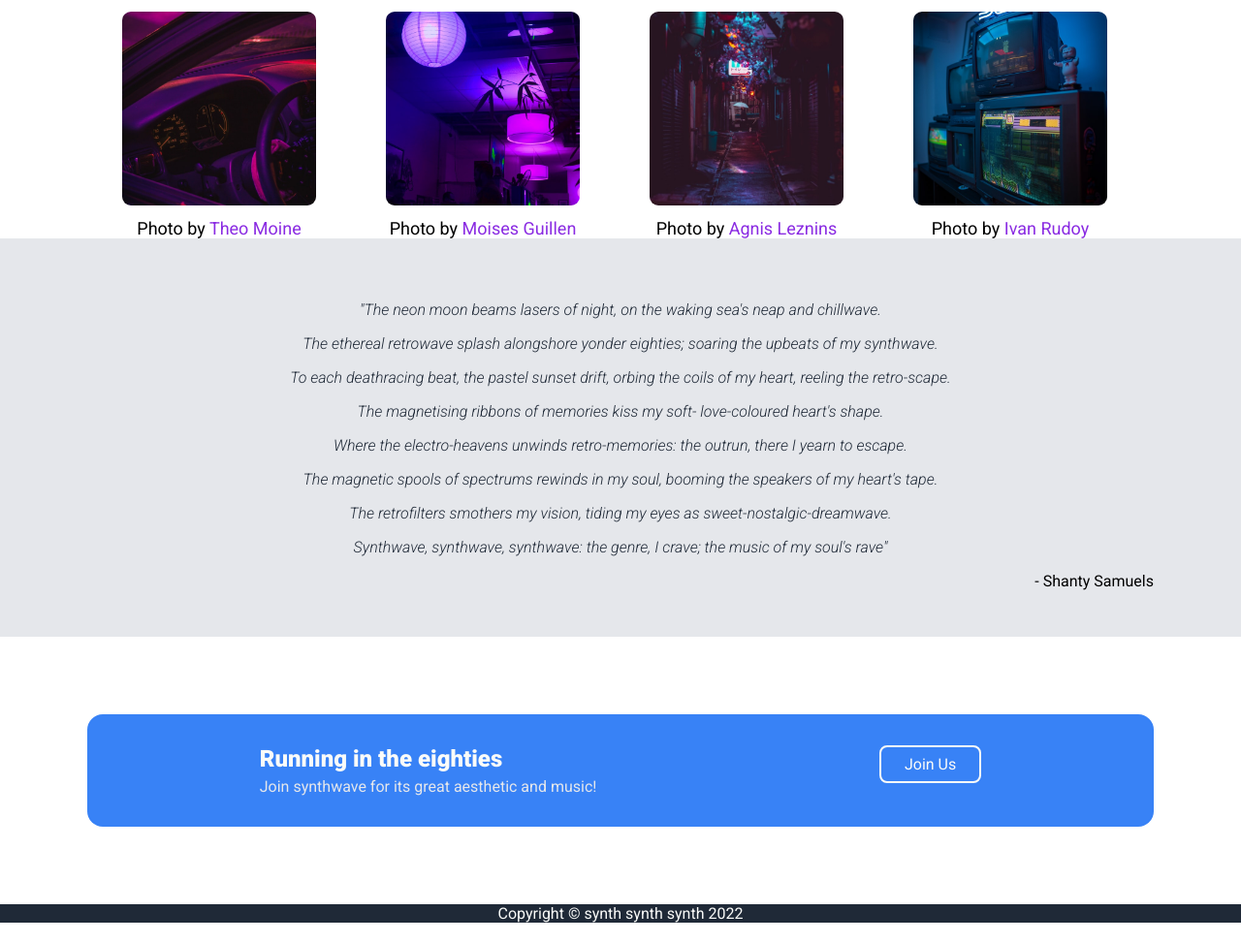
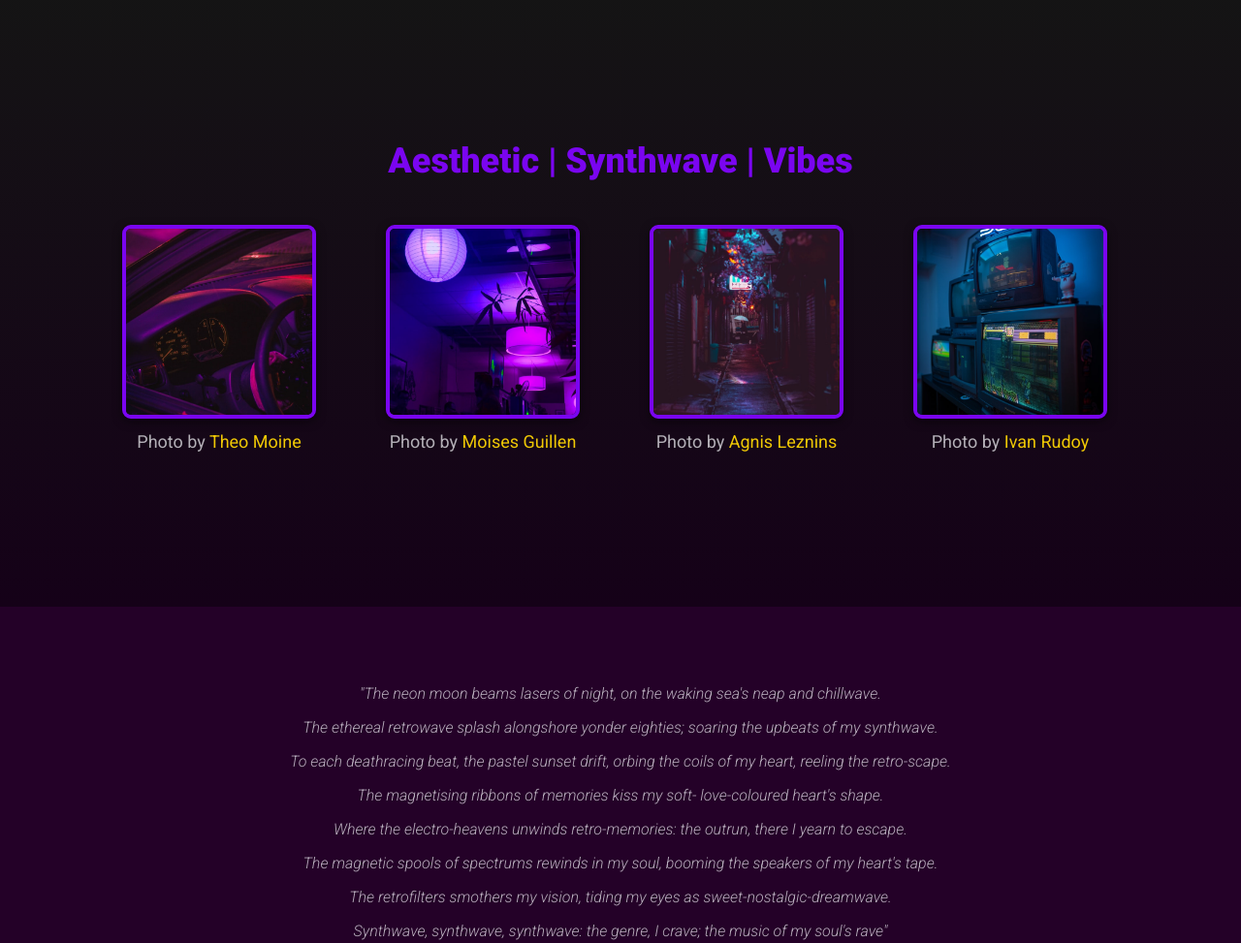
Before and after one commit to Elvis-LR/PROJECT-LANDING-PAGE_top, a plain HTML site: page index.html in a window 1280 px wide. Shown: the part 746-1719 px from the top of the page at 97% size. Before the commit the page ends 1698 px from the top, so only its background shows below. Drawn offline with Linux system fonts and the light colour scheme.

Commit message:
add retro styles

```diff
--- a/index.html
+++ b/index.html
@@ -22,9 +22,9 @@
           <div class="logo">Synthwave</div>
           <div class="nav-links">
             <ul>
-              <li>Tech</li>
-              <li>Geek Trip</li>
-              <li>The 80s</li>
+              <li><a href="#">Tech</a></li>
+              <li><a href="#">Geek Trip</a></li>
+              <li><a href="#">The 80s</a></li>
             </ul>
           </div>
         </nav>
--- a/styles/styles.css
+++ b/styles/styles.css
@@ -57,8 +57,9 @@ body {
 
 header,
 footer {
-  background-color: hsl(215, 28%, 17%);
-  color: hsl(90, 17%, 98%);
+  /* background-color: hsl(294, 95%, 8%); */
+  background: linear-gradient(hsl(0, 0%, 12%), hsl(294, 95%, 8%));
+  color: hsl(344, 96%, 48%);
   display: flex;
   justify-content: center;
 }
@@ -68,7 +69,7 @@ footer {
 .main {
   display: flex;
   gap: 3em;
-  margin: 5em 0em;
+  margin: 8em 0em;
   align-items: center;
 }
 
@@ -90,8 +91,13 @@ ul {
 }
 li {
   margin-left: 2em;
-  color: hsl(228, 11%, 91%);
+  color: hsl(50, 96%, 48%);
   font-size: 18px;
+}
+li:hover{
+    padding-bottom: 5px;
+    border-bottom: 1px solid hsl(50, 96%, 48%);
+    transition: ease-in-out;
 }
 
 /* HERO */
@@ -101,7 +107,7 @@ h1 {
   margin: 8px 0px;
 }
 header p {
-  color: hsl(228, 11%, 91%);
+  color: hsl(220, 33%, 98%, 0.7);
   font-size: 18px;
 }
 .main-img {
@@ -109,25 +115,28 @@ header p {
 }
 .main-img img {
   border-radius: 1em;
+  box-shadow: 0px 12px 15px 0px rgba(0, 0, 0, 0.5);
 }
 header button {
   padding: 10px;
-  background-color: hsl(217, 91%, 59%);
+  background-color: hsl(50, 96%, 48%);
   border-radius: 0.5em;
-  margin: 8px 0px;
+  margin: 2em 0px;
 }
 
 /* section info */
 .info {
   display: flex;
   justify-content: center;
+  padding: 10em 0em;
+  background: linear-gradient(hsl(0, 0%, 8%), rgb(21, 1, 24));
 }
 h2 {
   font-size: 36px;
   font-weight: 900;
-  color: hsl(215, 28%, 17%);
+  color: hsl(270, 96%, 48%);
   text-align: center;
-  margin: 1em 0em;
+  margin-bottom: 1em;
 }
 .info-img {
   display: flex;
@@ -135,9 +144,10 @@ h2 {
 .card {
   text-align: center;
   font-size: 18px;
+  color: hsl(220, 33%, 98%, 0.7);
 }
 .card a {
-  color: blueviolet;
+  color: hsl(50, 96%, 48%);
 }
 .card img {
   width: 200px;
@@ -145,12 +155,14 @@ h2 {
   object-fit: cover;
   border-radius: 0.5em;
   margin: 0.5em 2em;
+  box-shadow: 0px 3px 10px 0px rgba(0, 0, 0, 0.5);
+  border: 4px solid hsl(270, 96%, 48%);
 }
 
 /* QUOTE SECTION */
 
 .quote {
-  background-color: hsl(220, 13%, 91%);
+  background-color: hsl(294, 95%, 8%);
   display: flex;
   justify-content: center;
 }
@@ -158,16 +170,19 @@ h2 {
   font-size: 16px;
   font-weight: 300;
   font-style: italic;
-  padding: 4em 3em 0em 3em;
+  padding: 5em 3em 0em 3em;
   color: hsl(215, 28%, 17%);
   text-align: center;
 }
 .phrase p {
   margin-bottom: 1em;
+  color: hsl(220, 33%, 98%, 0.7);
 }
 .author {
   text-align: end;
-  padding-bottom: 3em;
+  padding-bottom: 5em;
+  margin-right: 12em;
+  color: hsl(344, 96%, 48%);
 }
 
 /* SECTION SIGNUP */
@@ -175,28 +190,36 @@ h2 {
 .signup {
   display: flex;
   justify-content: center;
+  background-color: hsl(0, 0%, 100%);
 }
 .sign-info {
-  background-color: #3882f6;
-  padding: 2em;
+  background-color: hsl(294, 95%, 8%);
+  padding: 4em;
   display: flex;
   border-radius: 1em;
-  margin: 5em 0em;
+  margin: 10em 0em;
   justify-content: space-around;
+  box-shadow: 0px 3px 10px 0px rgba(0, 0, 0, 0.5);
 }
 .sign-info h3 {
-  color: hsl(90, 17%, 98%);
+  color: hsl(0, 0%, 100%);
   font-size: 24px;
   font-weight: 900;
   margin-bottom: 0.2em;
 }
-.sign-info p{
-    font-size: 16px;
-    color: hsl(220, 13%, 91%);
+.sign-info p {
+  font-size: 16px;
+  color: hsl(220, 13%, 91%);
 }
-.sign-info button{
-    color: hsl(90, 17%, 98%);
-    border: 2px solid hsl(90, 17%, 98%);
-    border-radius: 0.5em;
-    padding: 0.5em 1.5em;
+.sign-info button {
+  color: hsl(50, 96%, 48%);
+  border: 2px solid hsl(50, 96%, 48%);
+  border-radius: 0.5em;
+  padding: 0.5em 1.5em;
 }
+
+/* FOOTER */
+
+footer {
+  padding: 2em;
+}
```
